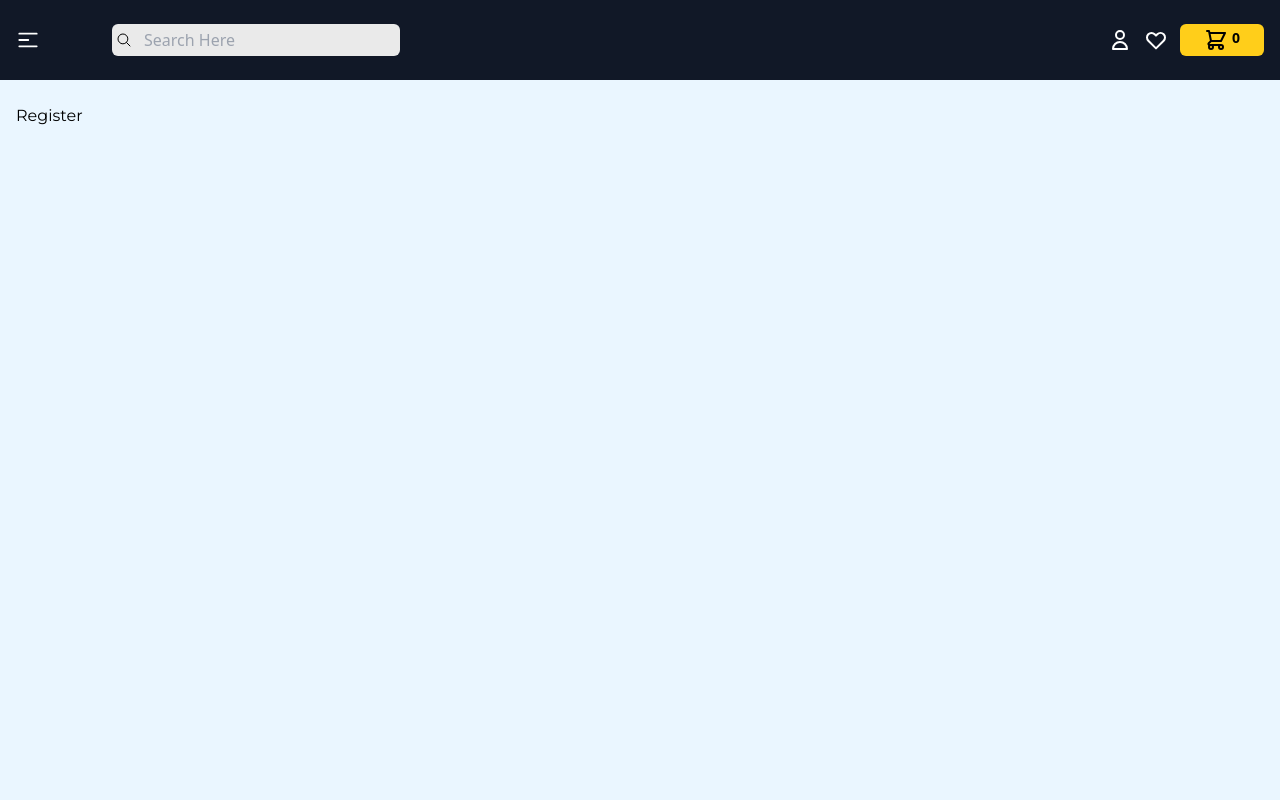
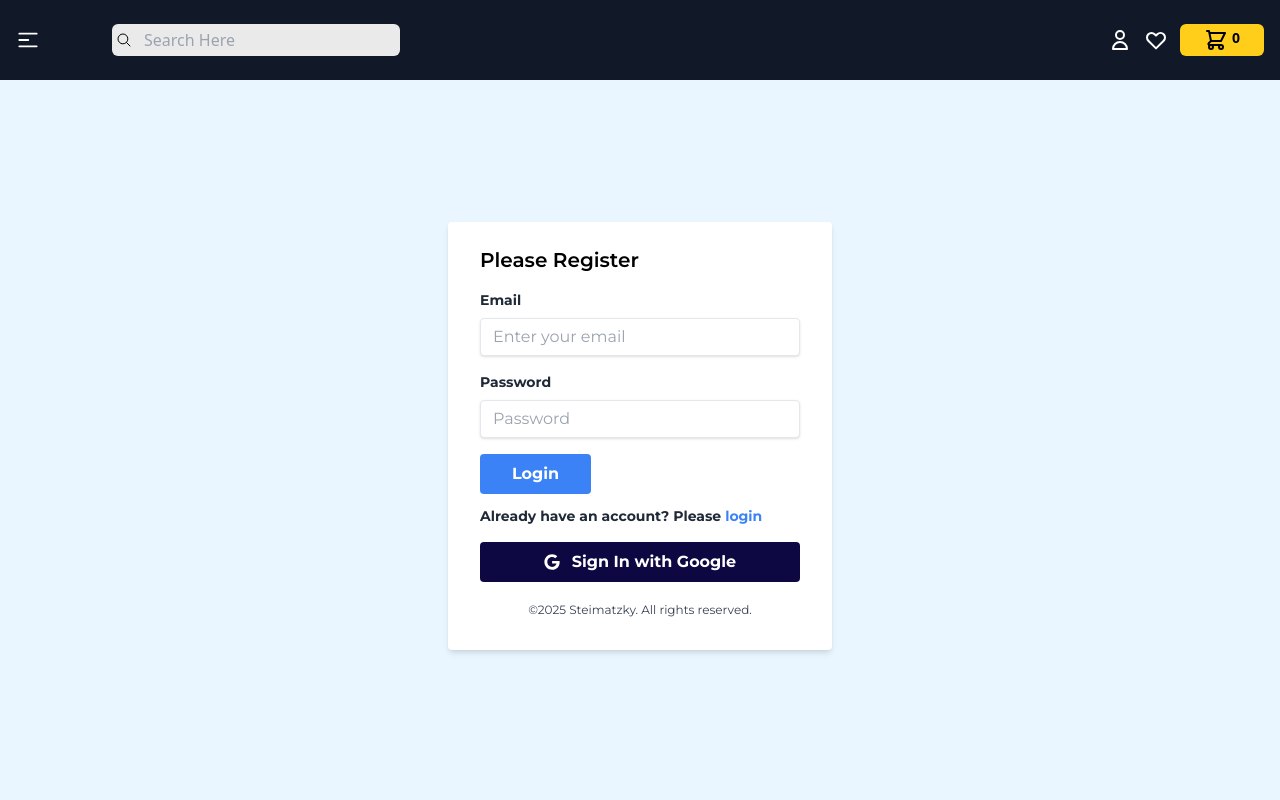
Before and after one commit to Gadnadj/Book-Store, a React (Vite) app in the folder frontend/: page /register in a window 1280 px wide. Shown: the top 800 px of the page. Built offline with nearby package versions, Linux system fonts and the light colour scheme.

Commit message:
add register page

```diff
--- a/frontend/package.json
+++ b/frontend/package.json
@@ -13,6 +13,7 @@
     "prop-types": "^15.8.1",
     "react": "^18.3.1",
     "react-dom": "^18.3.1",
+    "react-hook-form": "^7.54.2",
     "react-icons": "^5.4.0",
     "react-router-dom": "^7.0.2",
     "swiper": "^11.1.15",
--- a/frontend/src/components/Login.jsx
+++ b/frontend/src/components/Login.jsx
@@ -1,15 +1,28 @@
 import React, { useState } from "react";
 import { Link } from "react-router-dom";
 import { FaGoogle } from "react-icons/fa";
+import { useForm } from "react-hook-form";
 
 const Login = () => {
   const [message, setMessage] = useState("");
+  const {
+    register,
+    handleSubmit,
+    watch,
+    formState: { errors },
+  } = useForm();
+
+  const onSubmit = (data) => console.log(data);
+  const handleGoogleSignIn = () => {
+
+  }
+
   return (
     <div className="h-[calc(100vh-120px)] flex justify-center items-center">
       <div className="w-full max-w-sm mx-auto bg-white shadow-md rounded px-8 pt-6 pb-8 mb-4">
         <h2 className="text-xl font-semibold mb-4">Please Login</h2>
 
-        <form>
+        <form onSubmit={handleSubmit(onSubmit)}>
           <div className="mb-4">
             <label
               className="block text-gray-800 text-sm font-bold mb-2"
@@ -18,6 +31,7 @@
               Email
             </label>
             <input
+              {...register("email", { required: true })}
               type="email"
               name="email"
               id="email"
@@ -33,6 +47,7 @@
               Password
             </label>
             <input
+              {...register("password", { required: true })}
               type="password"
               name="password"
               id="password"
@@ -58,12 +73,14 @@
 
         {/* google sign in method */}
         <div className="mt-4">
-          <button className="w-full flex flex-wrap gap-1 items-center justify-center bg-secondary hover:bg-blue-700 text-white font-bold py-2 px-4 rounded focus:outline-none">
+          <button onClick={handleGoogleSignIn} className="w-full flex flex-wrap gap-1 items-center justify-center bg-secondary hover:bg-blue-700 text-white font-bold py-2 px-4 rounded focus:outline-none">
             <FaGoogle className="mr-2" />
             Sign In with Google
           </button>
         </div>
-        <p className="mt-5 text-center text-gray-700 text-xs">©2025 Steimatzky. All rights reserved.</p>
+        <p className="mt-5 text-center text-gray-700 text-xs">
+          ©2025 Steimatzky. All rights reserved.
+        </p>
       </div>
     </div>
   );
--- a/frontend/src/components/Register.jsx
+++ b/frontend/src/components/Register.jsx
@@ -1,11 +1,90 @@
-import React from 'react'
+import React, { useState } from "react";
+import { Link } from "react-router-dom";
+import { FaGoogle } from "react-icons/fa";
+import { useForm } from "react-hook-form";
 
 const Register = () => {
+  const [message, setMessage] = useState("");
+  const {
+    register,
+    handleSubmit,
+    watch,
+    formState: { errors },
+  } = useForm();
+
+  const onSubmit = (data) => console.log(data);
+  const handleGoogleSignIn = () => {};
+
   return (
-    <div>
-      Register
+    <div className="h-[calc(100vh-120px)] flex justify-center items-center">
+      <div className="w-full max-w-sm mx-auto bg-white shadow-md rounded px-8 pt-6 pb-8 mb-4">
+        <h2 className="text-xl font-semibold mb-4">Please Register</h2>
+
+        <form onSubmit={handleSubmit(onSubmit)}>
+          <div className="mb-4">
+            <label
+              className="block text-gray-800 text-sm font-bold mb-2"
+              htmlFor="email"
+            >
+              Email
+            </label>
+            <input
+              {...register("email", { required: true })}
+              type="email"
+              name="email"
+              id="email"
+              placeholder="Enter your email"
+              className="shadow appearance-none border rounded w-full py-2 px-3 leading-tight focus:outline-none focus:shadow"
+            />
+          </div>
+          <div className="mb-4">
+            <label
+              className="block text-gray-800 text-sm font-bold mb-2"
+              htmlFor="password"
+            >
+              Password
+            </label>
+            <input
+              {...register("password", { required: true })}
+              type="password"
+              name="password"
+              id="password"
+              placeholder="Password"
+              className="shadow appearance-none border rounded w-full py-2 px-3 leading-tight focus:outline-none focus:shadow"
+            />
+          </div>
+          {message && (
+            <p className="text-red-500 text-xs italic mb-3">{message}</p>
+          )}
+          <div>
+            <button className="bg-blue-500 hover:bg-blue-700 text-white font-bold py-2 px-8 rounded focus:outline-none">
+              Login
+            </button>
+          </div>
+        </form>
+        <p className="font-bold text-gray-800 mt-3 align-baseline text-sm">
+          Already have an account? Please{" "}
+          <Link to="/login" className="text-blue-500 hover:text-blue-700">
+            login
+          </Link>
+        </p>
+
+        {/* google sign in method */}
+        <div className="mt-4">
+          <button
+            onClick={handleGoogleSignIn}
+            className="w-full flex flex-wrap gap-1 items-center justify-center bg-secondary hover:bg-blue-700 text-white font-bold py-2 px-4 rounded focus:outline-none"
+          >
+            <FaGoogle className="mr-2" />
+            Sign In with Google
+          </button>
+        </div>
+        <p className="mt-5 text-center text-gray-700 text-xs">
+          ©2025 Steimatzky. All rights reserved.
+        </p>
+      </div>
     </div>
-  )
-}
+  );
+};
 
-export default Register
+export default Register;
```
Also changed, not shown: 1 other file (tests, documents, lock files or other folders).
